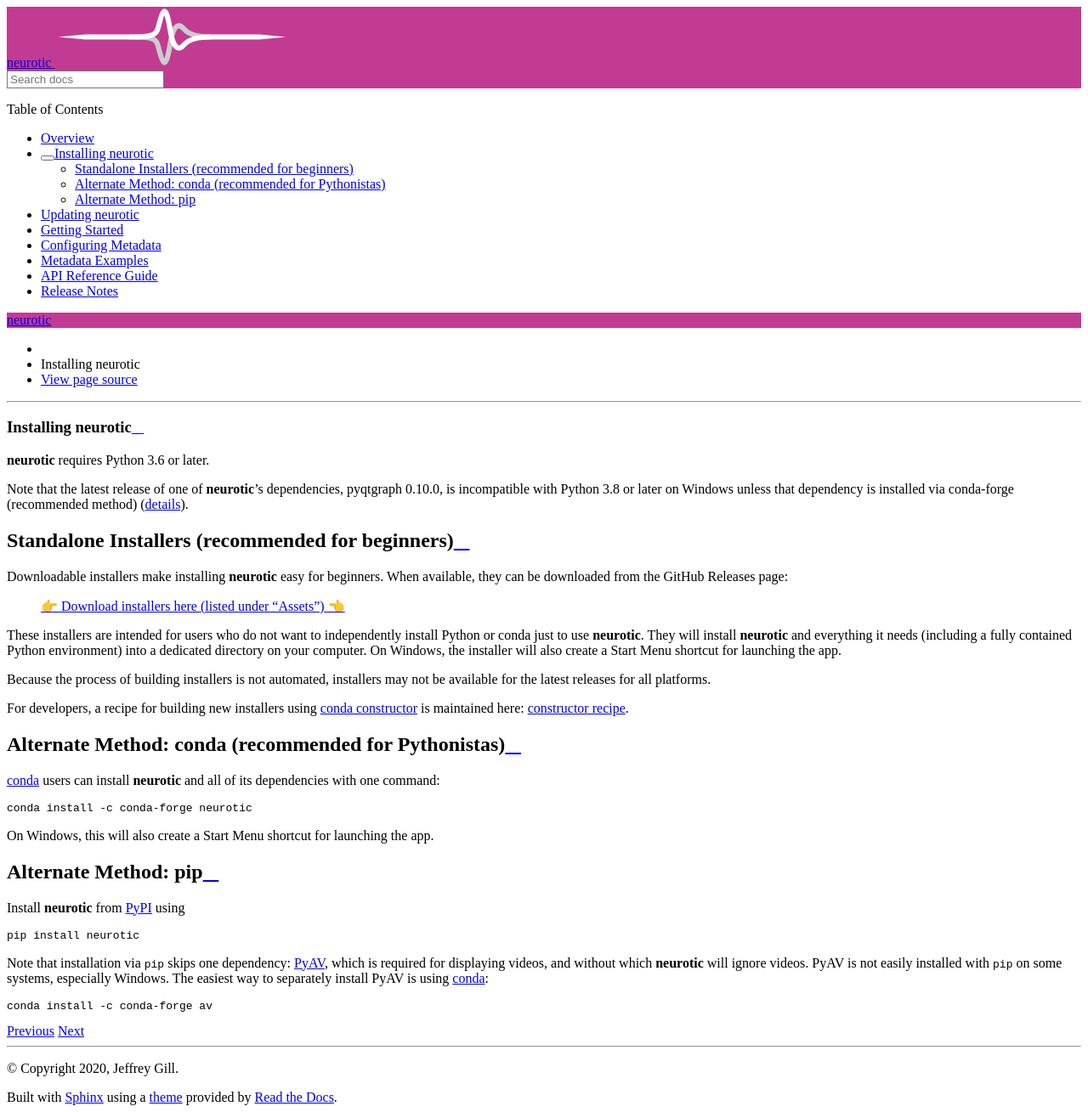
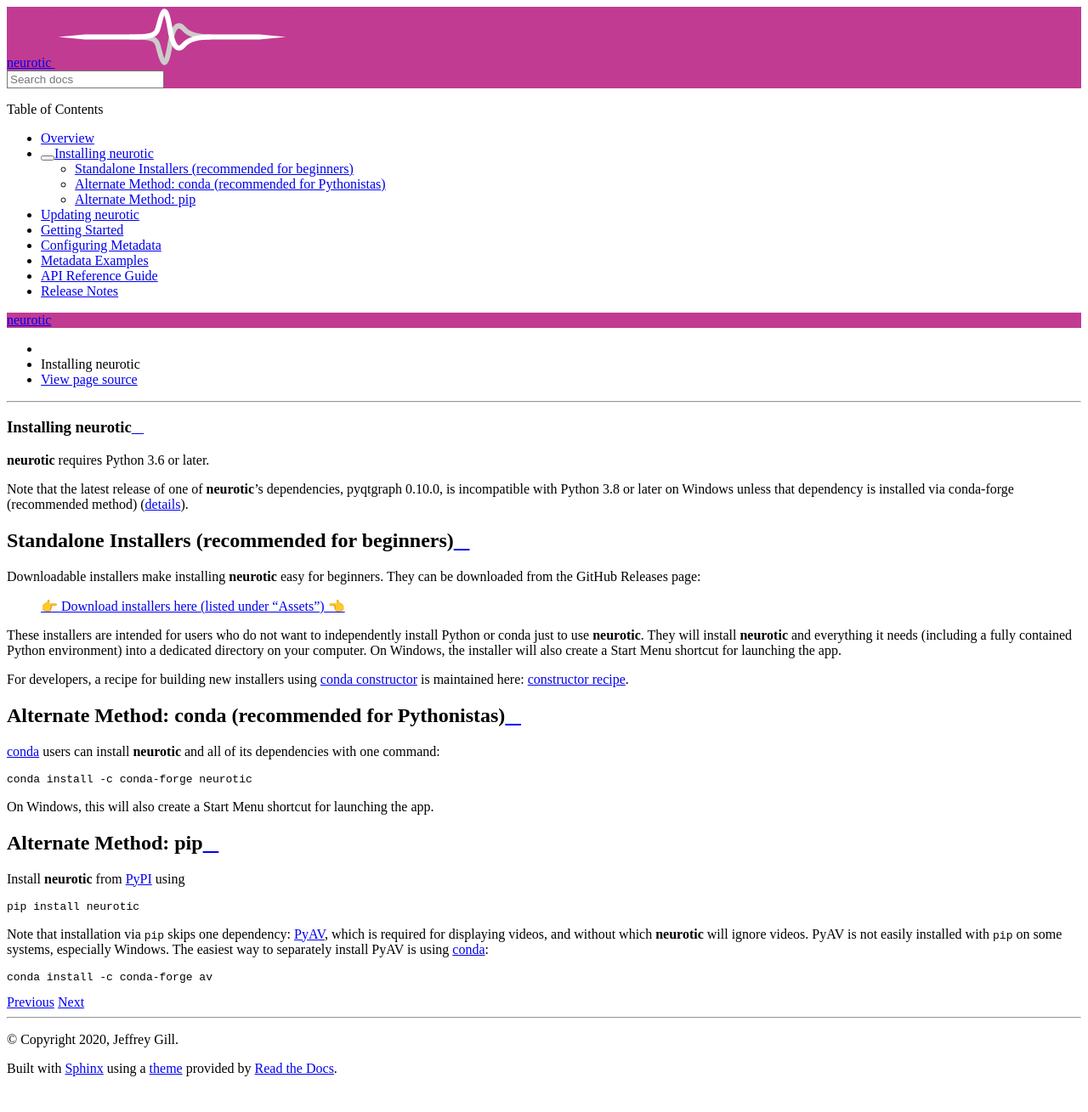
Before and after one commit to jpgill86/neurotic, a Sphinx documentation site: the page built from docs/install.rst, in a window 1280 px wide. Shown: the whole page at 85% size. Built offline with Sphinx 7.4.7 and the Read the Docs theme 2.0.0, drawn with Linux system fonts in a browser that asks for light colours; the version number could not be read and is left out; after the commit the page ends 1275 px from its top, so only the background shows below that.

Commit message:
Building of standalone installers is now automated

```diff
--- a/docs/install.rst
+++ b/docs/install.rst
@@ -15,8 +15,8 @@
 Standalone Installers (recommended for beginners)
 -------------------------------------------------
 
-Downloadable installers make installing **neurotic** easy for beginners. When
-available, they can be downloaded from the GitHub Releases page:
+Downloadable installers make installing **neurotic** easy for beginners. They
+can be downloaded from the GitHub Releases page:
 
     `👉 Download installers here (listed under "Assets") 👈`__
 
@@ -27,9 +27,6 @@
 **neurotic** and everything it needs (including a fully contained Python
 environment) into a dedicated directory on your computer. On Windows, the
 installer will also create a Start Menu shortcut for launching the app.
-
-Because the process of building installers is not automated, installers may not
-be available for the latest releases for all platforms.
 
 For developers, a recipe for building new installers using `conda constructor`_
 is maintained here: `constructor recipe`_.
```
Also changed, not shown: README.rst (+2 -5 lines).
